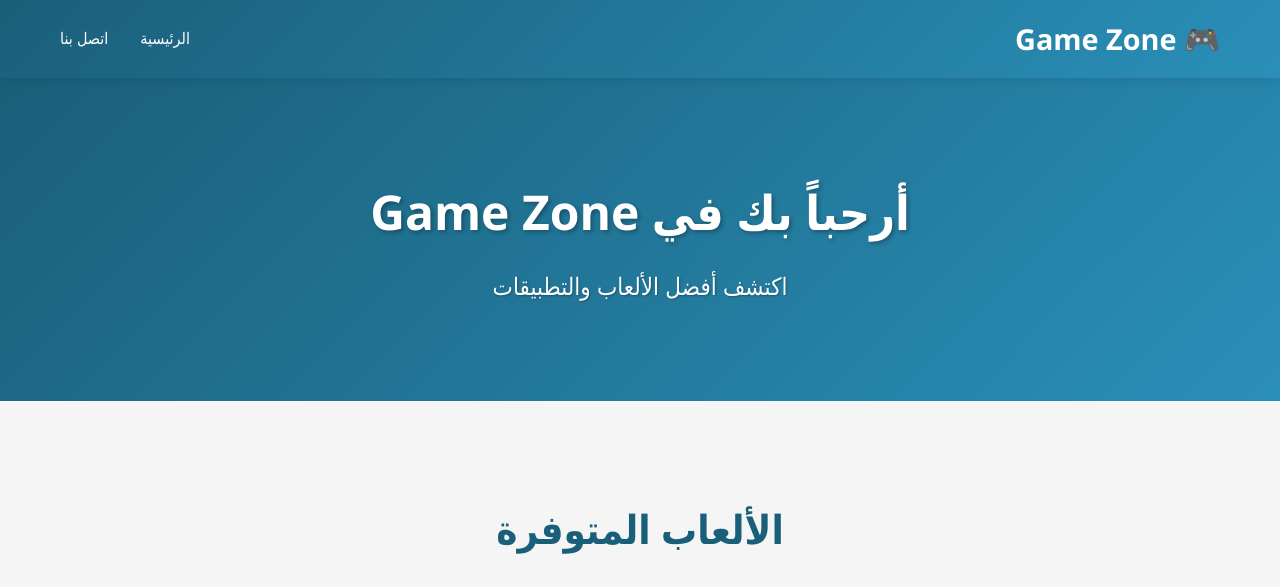
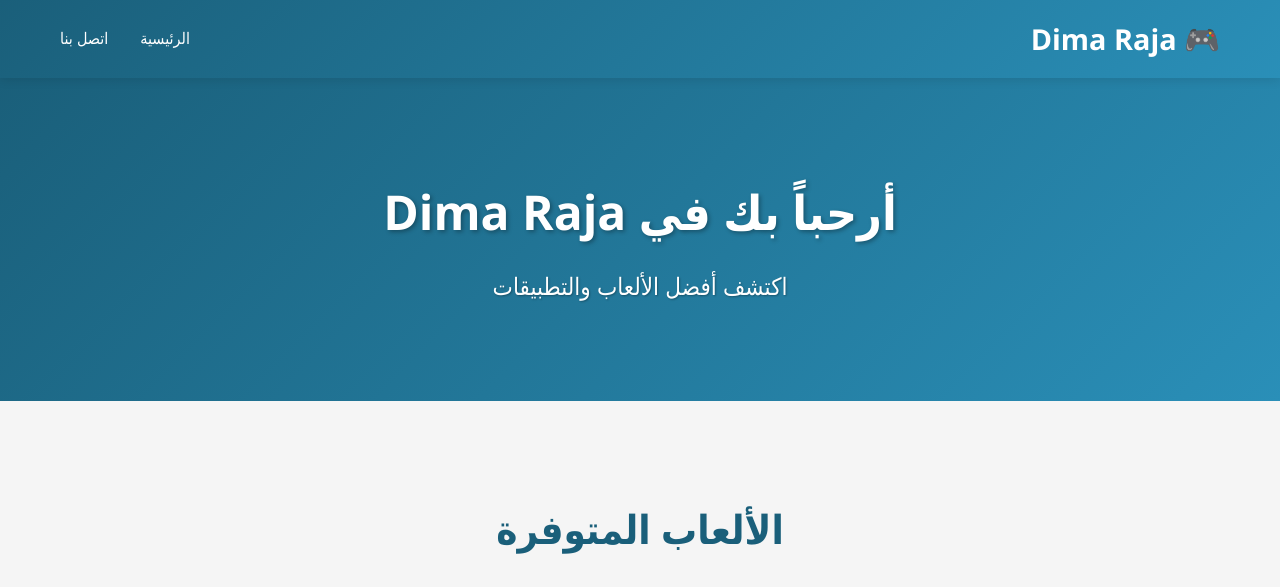
Before and after one commit to abdrhmanhradi411-dev/GameZone, a plain HTML site: page index.html in a window 1280 px wide. Shown: the top 587 px of the page. Drawn offline with Linux system fonts and the light colour scheme.

Commit message:
Change website name from Game Zone to Dima Raja

```diff
--- a/index.html
+++ b/index.html
@@ -3,14 +3,14 @@
 <head>
     <meta charset="UTF-8">
     <meta name="viewport" content="width=device-width, initial-scale=1.0">
-    <title>Game Zone - متجر الألعاب</title>
+    <title>Dima Raja - متجر الألعاب</title>
     <link rel="stylesheet" href="style.css">
 </head>
 <body>
     <!-- شريط التنقل العلوي -->
     <nav class="navbar">
         <div class="container">
-            <div class="logo">🎮 Game Zone</div>
+            <div class="logo">🎮 Dima Raja</div>
             <ul class="nav-links">
                 <li><a href="#home">الرئيسية</a></li>
                 <li><a href="#contact">اتصل بنا</a></li>
@@ -21,7 +21,7 @@
     <!-- قسم البداية الرئيسي -->
     <section id="home" class="hero">
         <div class="hero-content">
-            <h1>أرحباً بك في Game Zone</h1>
+            <h1>أرحباً بك في Dima Raja</h1>
             <p>اكتشف أفضل الألعاب والتطبيقات</p>
         </div>
     </section>
@@ -69,7 +69,7 @@
 
     <!-- التذييل -->
     <footer class="footer">
-        <p>&copy; 2026 Game Zone. جميع الحقوق محفوظة.</p>
+        <p>&copy; 2026 Dima Raja. جميع الحقوق محفوظة.</p>
     </footer>
 
     <script src="script.js"></script>
```
